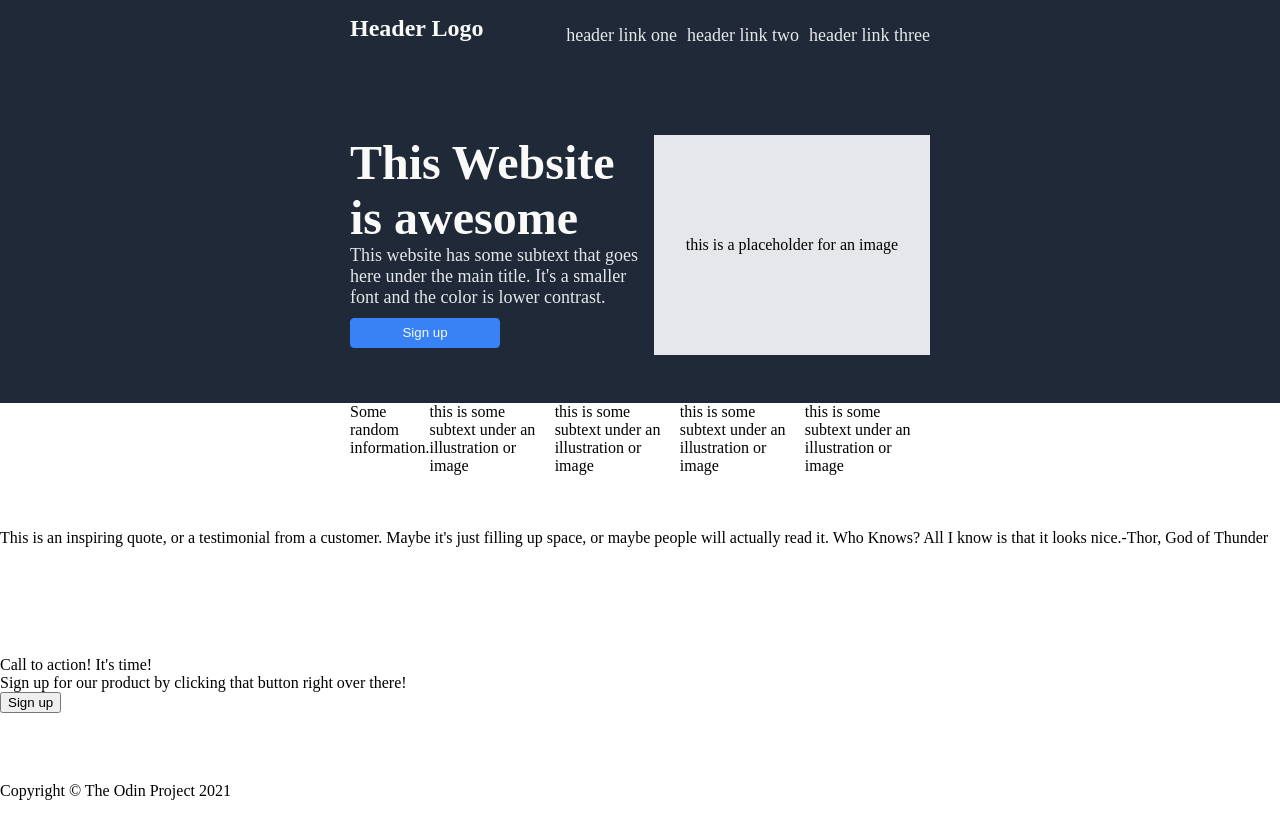
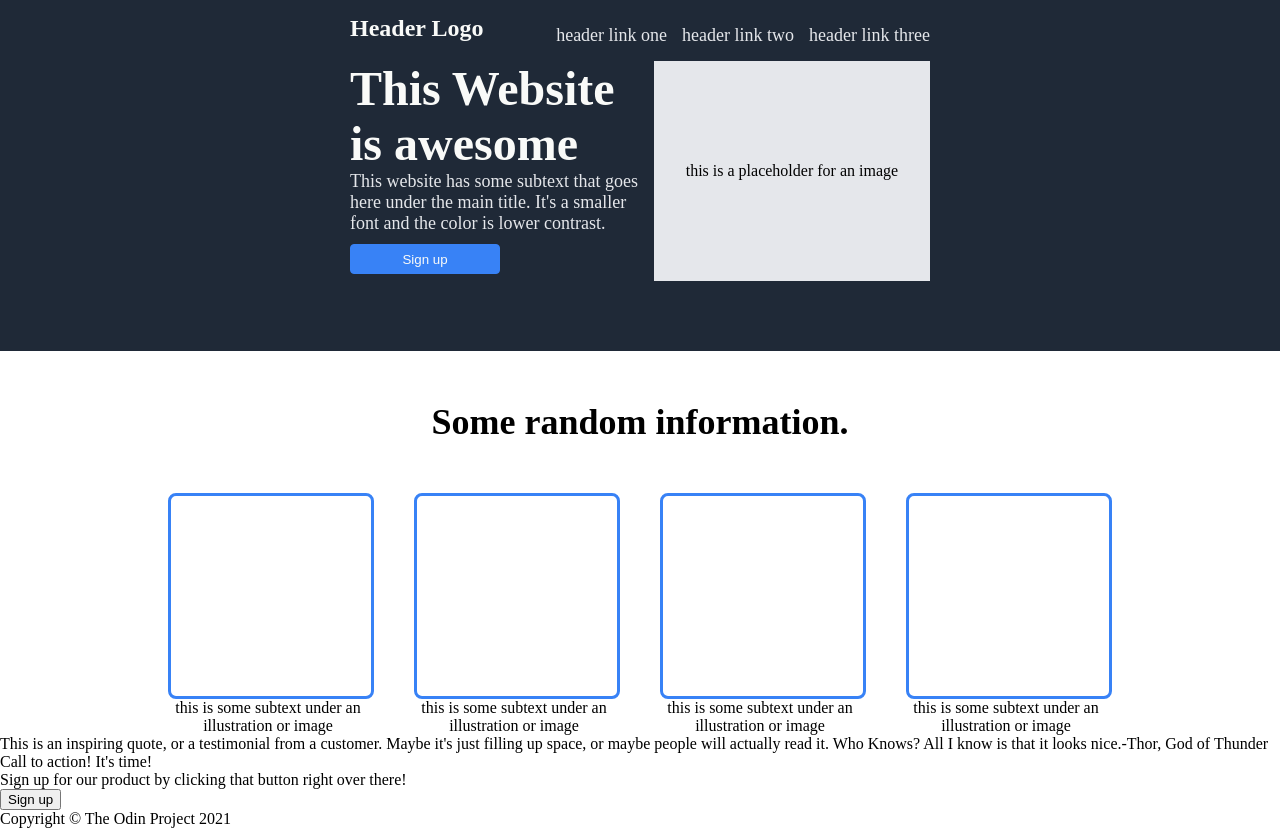
Before and after one commit to NeptuneRjo/TOP-landing-page, a plain HTML site: page index.html in a window 1280 px wide. Before the commit the page ends 800 px from the top, so only its background shows below. Drawn offline with Linux system fonts and the light colour scheme.

Commit message:
tweaked index.html and added shapes/alignment for info section

```diff
--- a/index.html
+++ b/index.html
@@ -34,24 +34,26 @@
         <div class="info-container">
             <div class="info-title">Some random information.</div>
 
+            <div class="box-container">
                 <div class="info">
-                <div class="box">this is some subtext under an illustration or image</div>
-                <div class="info-text"></div>
+                    <div class="box"></div>
+                    <div class="info-text">this is some subtext under an illustration or image</div>
                 </div>
 
                 <div class="info">
-                <div class="box">this is some subtext under an illustration or image</div>
-                <div class="info-text"></div>
+                    <div class="box"></div>
+                    <div class="info-text">this is some subtext under an illustration or image</div>
                 </div>
 
                 <div class="info">
-                <div class="box">this is some subtext under an illustration or image</div>
-                <div class="info-text"></div>
+                    <div class="box"></div>
+                    <div class="info-text">this is some subtext under an illustration or image</div>
                 </div>
 
                 <div class="info">
-                <div class="box">this is some subtext under an illustration or image</div>
-                <div class="info-text"></div>
+                    <div class="box"></div>
+                    <div class="info-text">this is some subtext under an illustration or image</div>
+                </div>
             </div>
         </div>
 
--- a/styles/style.css
+++ b/styles/style.css
@@ -11,7 +11,7 @@
     display: flex;
     margin: 0;
     padding: 0;
-    gap: 10px;
+    gap: 15px;
     font-size: 18px;
 }
 
@@ -31,7 +31,7 @@
     display: flex;
     flex-direction: column;
     background-color: #1f2937;
-    flex: 2.5;
+    flex: 3;
     order: 0;
     padding: 0 350px;
     justify-content: center;
@@ -39,7 +39,7 @@
 
 .main {
     display: flex;
-
+    padding: 15px 0 70px;
 }
 
 .text {
@@ -94,10 +94,44 @@
 
 .info-container {
     display: flex;
+    flex-direction: column;
     order: 1;
     padding: 0 350px;
+    flex: 2;
+}
+
+.info-title {
+    display: flex;
+    justify-content: center;
     flex: 1;
+    align-items: center;
+    font-size: 36px;
+    font-weight: 800;
+    margin-top: 50px;
 }
+
+.box {
+    height: 200px;
+    width: 200px;
+    border: solid 3px #3882f6;
+    border-radius: 8px;
+    color: #1f2937;
+}
+
+.box-container {
+    display: flex;
+    justify-content: center;
+    gap: 40px;
+    margin-top: 50px;
+}
+
+.info-text {
+    text-align: center;
+    width: 200px;
+}
+
+
+/* Quote Section */
 
 .quote-section {
     display: flex;
```
Lines whose indentation alone changed are shown as unchanged.
